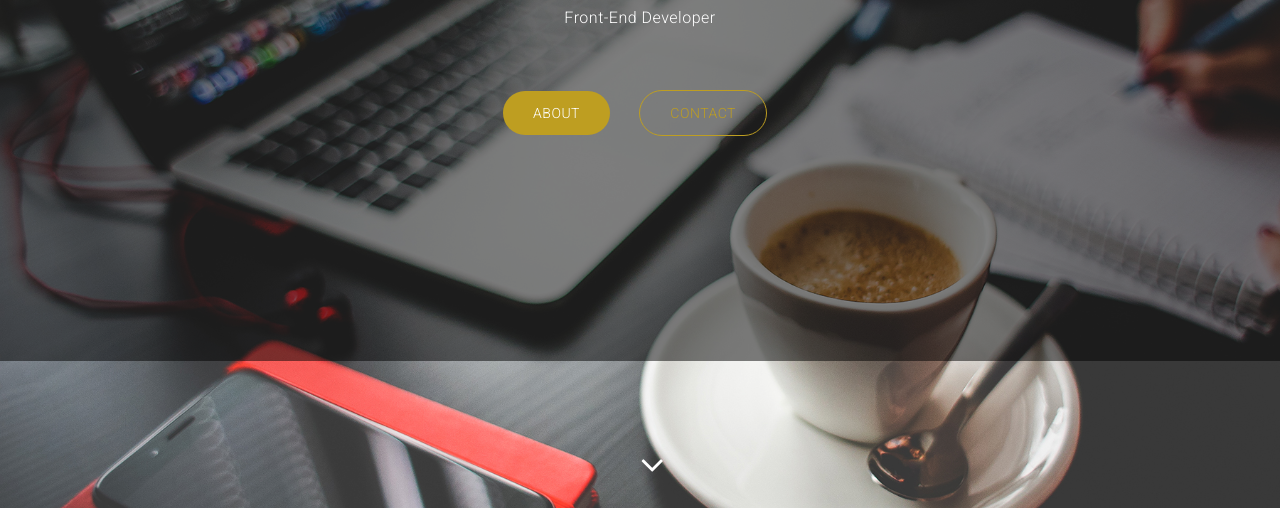
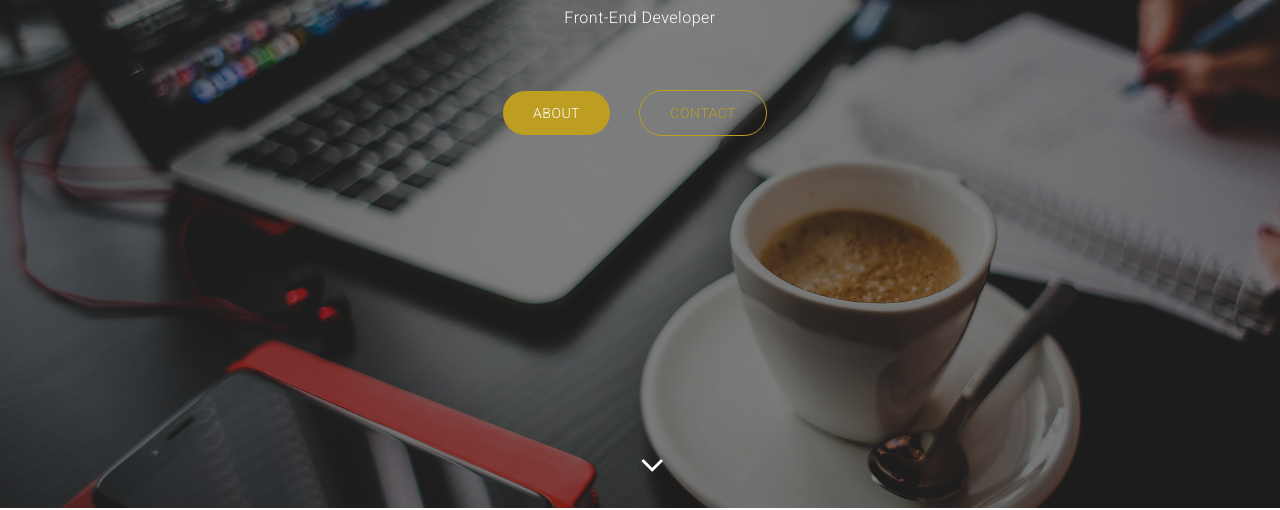
Before and after one commit to SSilva06/PortFolio, a plain HTML site: page index.html in a window 1280 px wide. Shown: the part 292-802 px from the top of the page. Drawn offline with Linux system fonts and the light colour scheme.

Commit message:
Change-2

```diff
--- a/css/style.css
+++ b/css/style.css
@@ -130,7 +130,7 @@ HEADER
 .bg-color
 {
     background-color: rgba(0, 0, 0, 0.5);
-    min-height: 653px;
+    min-height: 100vh;
 }
 #main-header
 {
```
